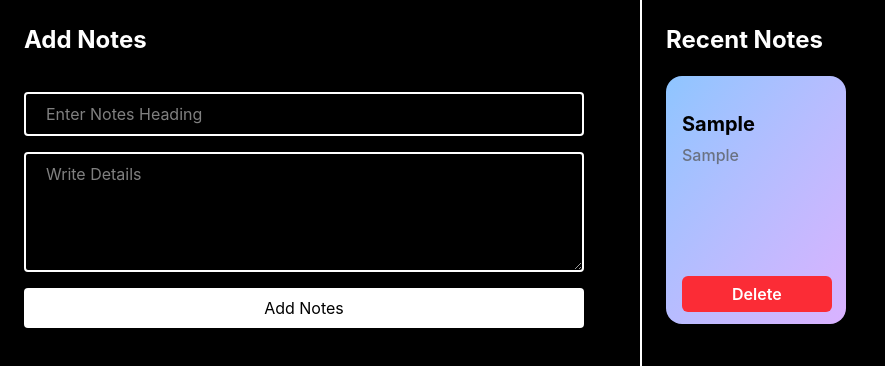
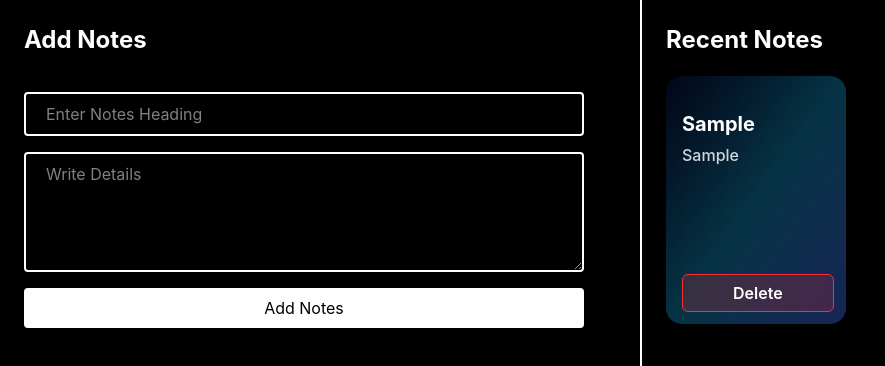
Before and after one commit to neel88355-netizen/Notes_App_React, a React (Vite) app: page / in a window 1280 px wide. Both pictures are taken after typing "Sample", "Sample" into the empty fields and a click on the button "Add Notes". Shown: the top 366 px of the page, without its empty margins (0-885 px from the left). Built offline with nearby package versions, Linux system fonts and the light colour scheme.

Commit message:
Updated notes app

```diff
--- a/src/App.jsx
+++ b/src/App.jsx
@@ -62,18 +62,18 @@ function App() {
             {task.map((value, index) => {
               return (
                 <div
-                  className=" relative w-45 h-62 rounded-2xl p-4 bg-linear-to-br from-blue-300 to-purple-300 text-black"
+                  className=" relative w-45 h-62 rounded-2xl p-4 bg-linear-to-br from-slate-950 via-cyan-950 to-blue-950 text-black"
                   key={index}
                 >
-                  <h1 className="leading-tight text-xl mt-5 font-bold">
+                  <h1 className="leading-tight text-xl mt-5 text-white font-bold">
                     {value.title}
                   </h1>
-                  <p className="mt-2 leading-tight font-medium text-gray-500">
+                  <p className="mt-2 leading-tight font-medium text-gray-300">
                     {value.description}
                   </p>
 
                   <button
-                    className="absolute bottom-3 bg-red-500 px-12.5 text-white font-semibold py-1.5 rounded-md cursor-pointer hover:bg-red-600 transition duration-300"
+                    className="absolute bottom-3 bg-red-500/20 border border-red-500 hover:bg-red-600 px-12.5 text-white font-semibold py-1.5 rounded-md cursor-pointer hover:bg-red-600 transition duration-300"
                     onClick={() => deleteNote(index)}
                   >
                     Delete
```
